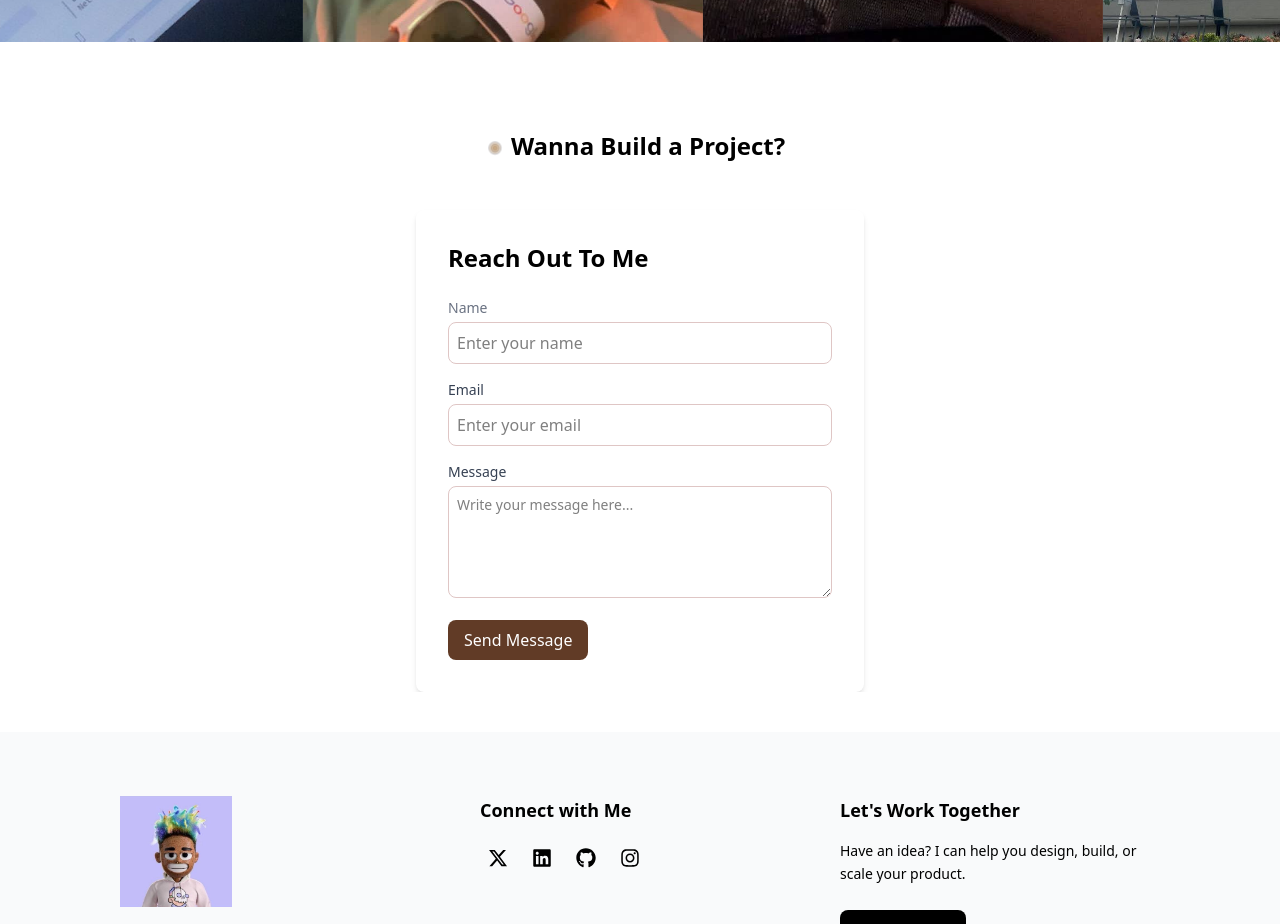
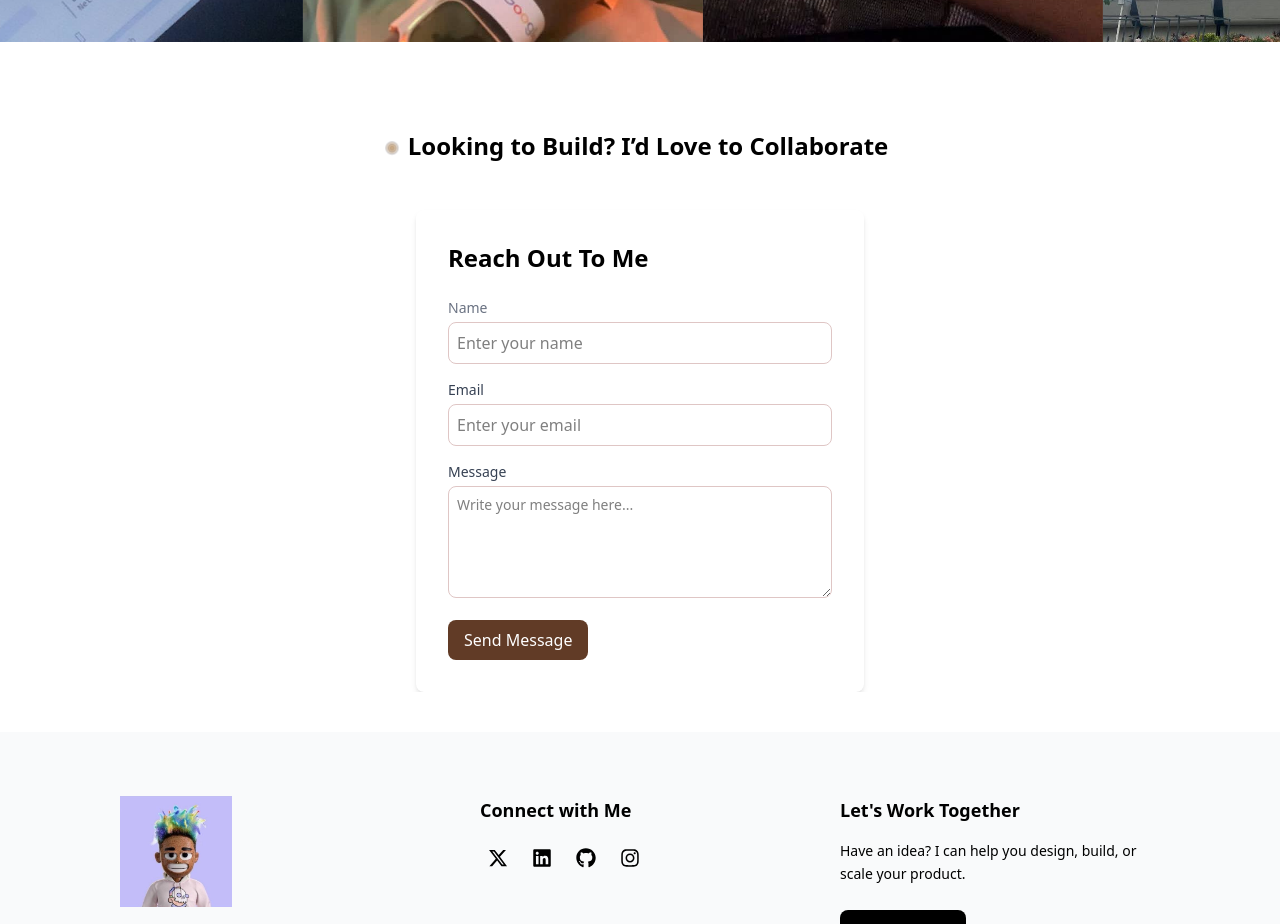
Before and after one commit to vobzzartt/my_portfolio, a React (Vite) app: page / in a window 1280 px wide. Shown: the part 3940-4864 px from the top of the page. Built offline with nearby package versions, Linux system fonts and the light colour scheme.

Commit message:
Update Contact.jsx

```diff
--- a/src/Components/Sections/Contact.jsx
+++ b/src/Components/Sections/Contact.jsx
@@ -53,7 +53,7 @@ export default function Contact() {
           <span className="blinking-circle absolute w-3 h-3"></span>
         </div>
         <h2 className="text-start md:text-center text-2xl font-bold mb-12 mt-8">
-          Wanna Build a Project?
+          Looking to Build? I’d Love to Collaborate
         </h2>
       </div>
 
```
